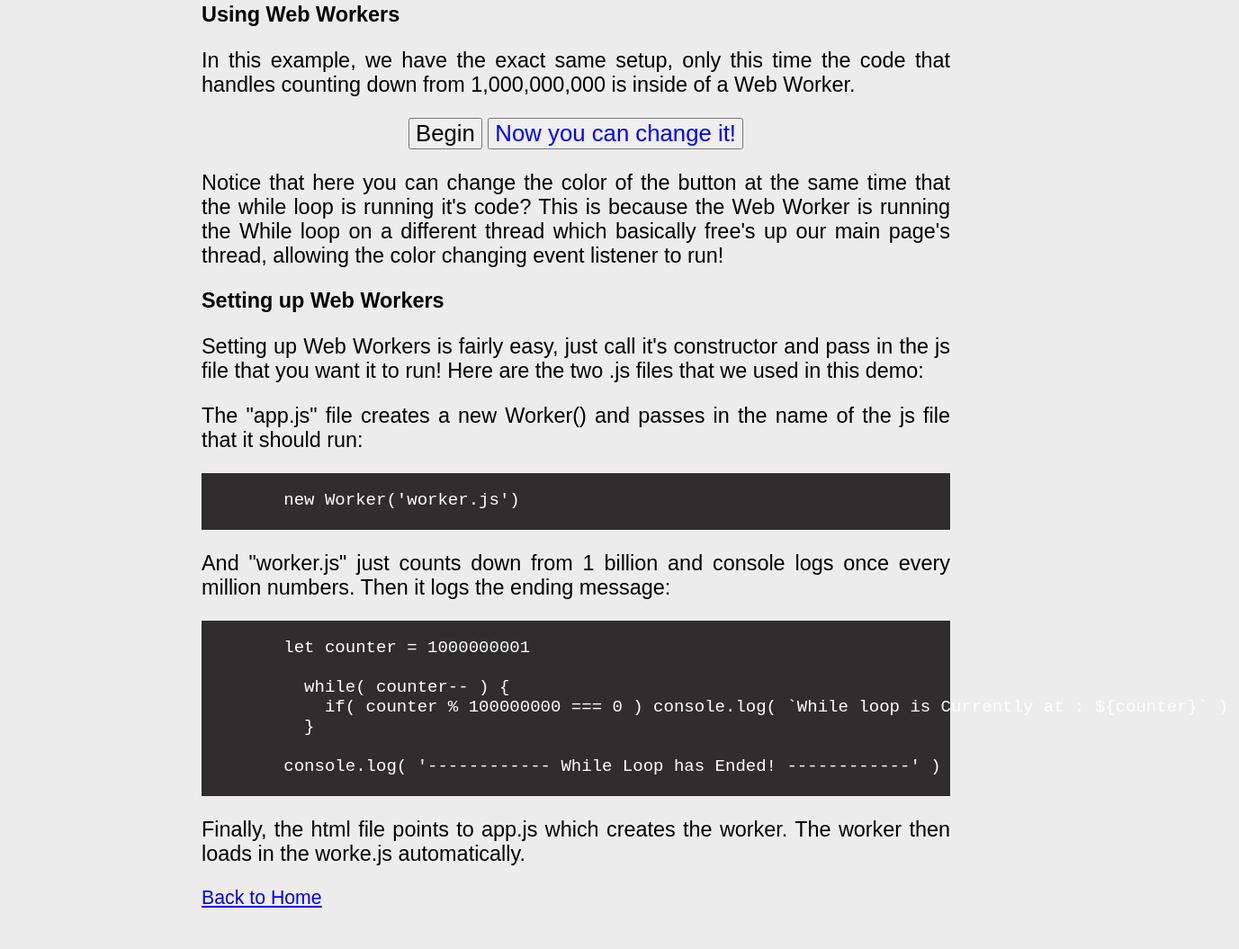
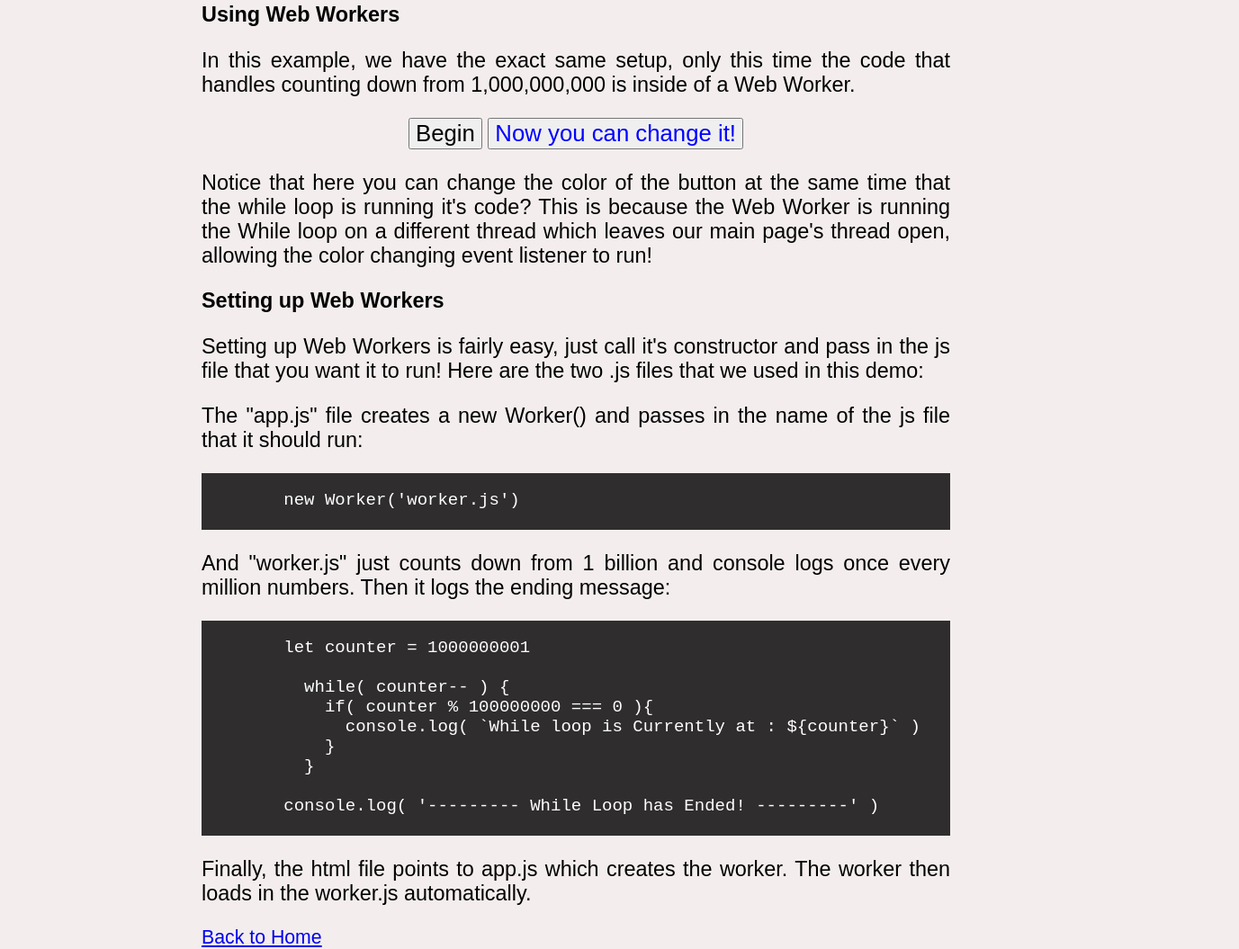
Before and after one commit to michaeltreat/Web-Worker-Demo, a plain HTML site: page html/web-worker.html in a window 1280 px wide. Shown: the part 16-1071 px from the top of the page at 90% size, 1377 px wide, since content can reach past the window. Before the commit the page ends 1027 px from the top, so only its background shows below. Drawn offline with Linux system fonts and the light colour scheme.

Commit message:
more think I got the last of the typos

```diff
--- a/html/web-worker.html
+++ b/html/web-worker.html
@@ -2,7 +2,7 @@
 <html>
   <head>
     <meta charset="utf-8">
-    <title>Photo Upload</title>
+    <title>Web Workers</title>
     <link rel="stylesheet" href="../styles/index.css">
   </head>
   <body>
@@ -16,7 +16,7 @@
         <button id="color-button" style="color:blue">Now you can change it!</button>
       </div>
 
-      <p>Notice that here you can change the color of the button at the same time that the while loop is running it's code? This is because the Web Worker is running the While loop on a different thread which basically free's up our main page's thread, allowing the color changing event listener to run!</p>
+      <p>Notice that here you can change the color of the button at the same time that the while loop is running it's code? This is because the Web Worker is running the While loop on a different thread which leaves our main page's thread open, allowing the color changing event listener to run!</p>
     </main>
 
     <section>
@@ -35,13 +35,15 @@
         let counter = 1000000001
 
           while( counter-- ) {
-            if( counter % 100000000 === 0 ) console.log( `While loop is Currently at : ${counter}` )
+            if( counter % 100000000 === 0 ){
+              console.log( `While loop is Currently at : ${counter}` )
+            }
           }
 
-        console.log( '------------ While Loop has Ended! ------------' )
+        console.log( '--------- While Loop has Ended! ---------' )
       </pre>
 
-      <p>Finally, the html file points to app.js which creates the worker. The worker then loads in the worke.js automatically.</p>
+      <p>Finally, the html file points to app.js which creates the worker. The worker then loads in the worker.js automatically.</p>
 
     </section>
     <a href="../index.html">Back to Home</a>
--- a/styles/index.css
+++ b/styles/index.css
@@ -7,7 +7,7 @@
 body{
   width: 65%;
   margin: auto;
-  background-color: rgb(236, 236, 236);
+  background-color: rgb(243, 237, 237);
 }
 pre{
   font-family: monospace;
```
Also changed, not shown: html/no-web-worker.html (+2 -1 lines), index.html (+4 -2 lines).
